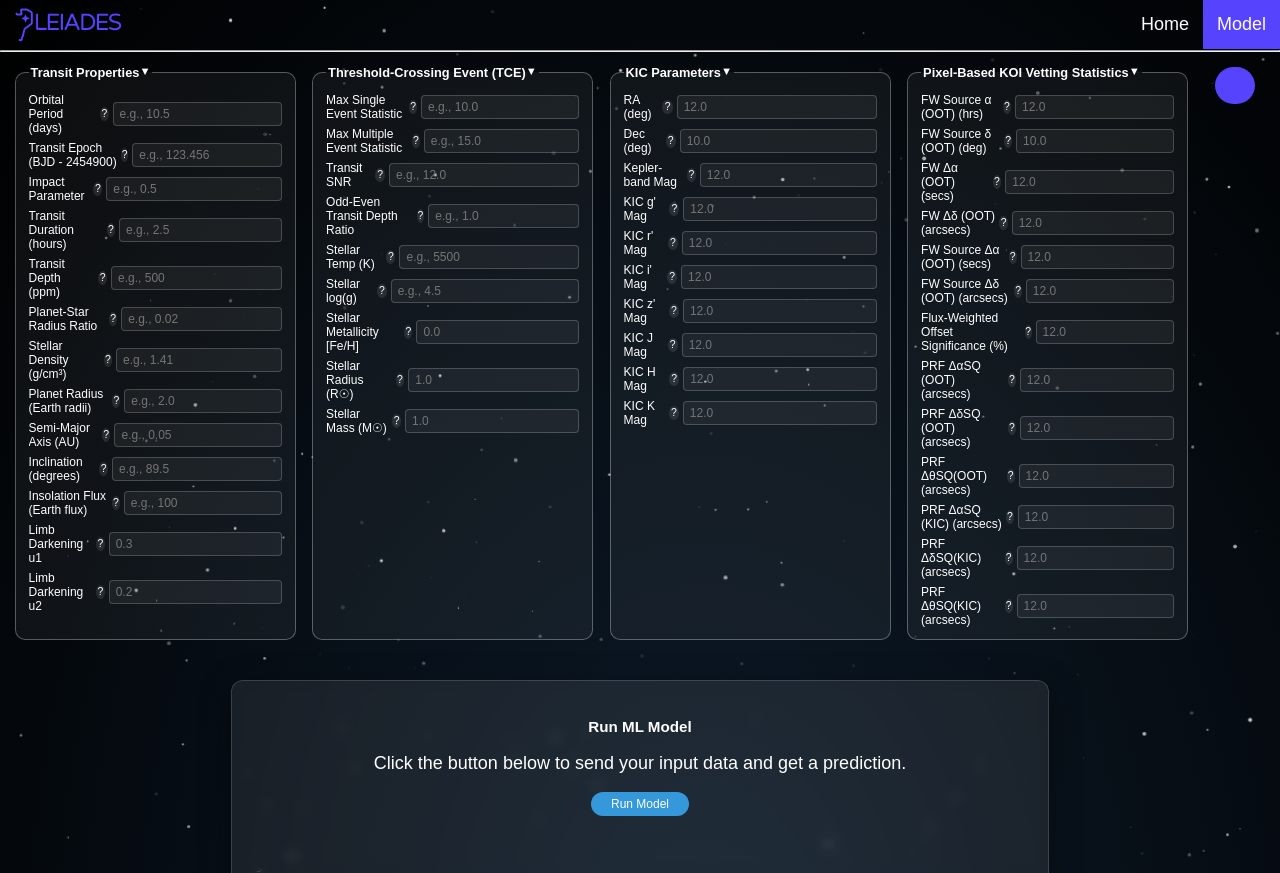
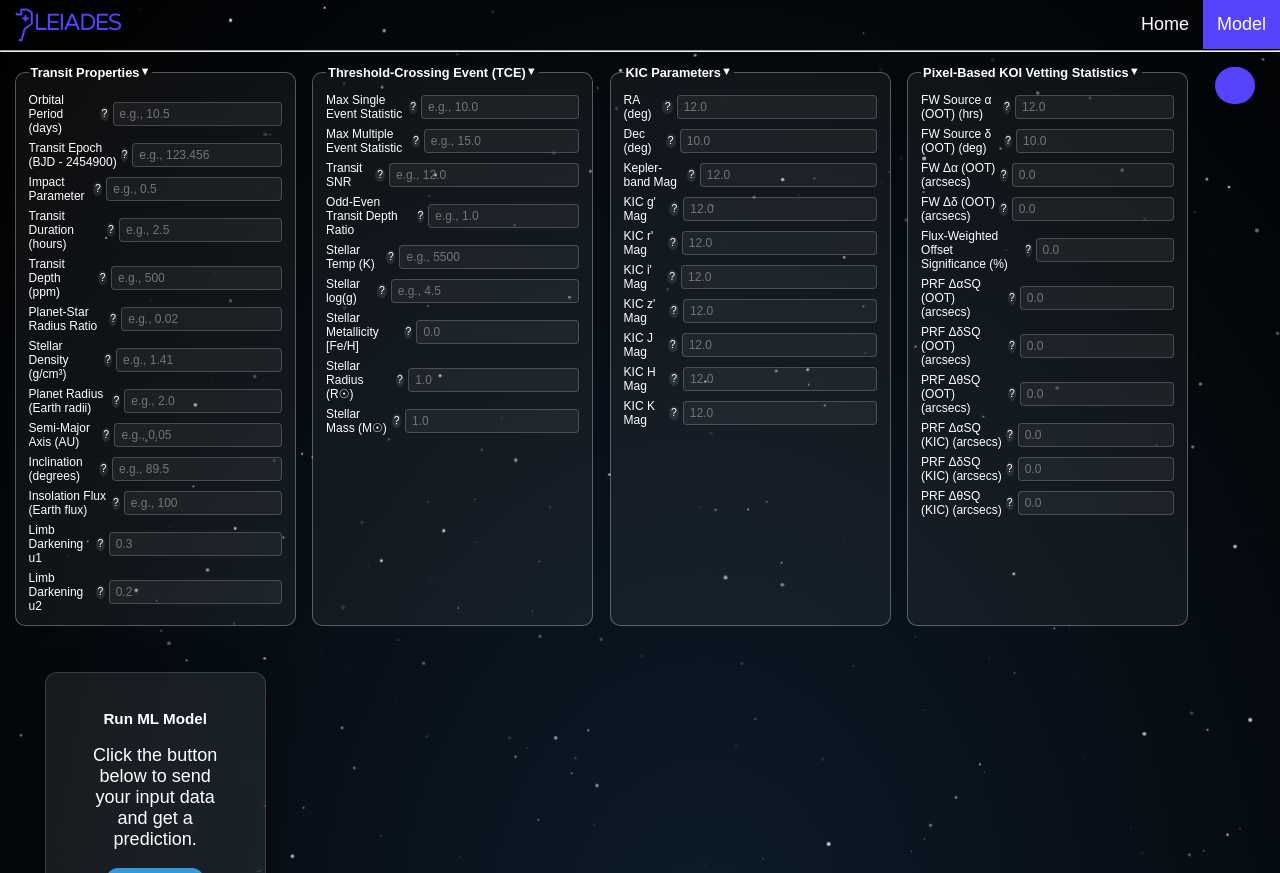
Before and after one commit to confuzzlementation/pleiades, a Flask app: page /model in a window 1280 px wide. Run offline with Flask 3, Linux system fonts and the light colour scheme; parts of the project's set-up code (start-up, migrations or seed data) failed here and were passed over; some libraries are stand-ins or nearby versions; some web fonts are replaced.

Commit message:
tooltips

```diff
--- a/app.py
+++ b/app.py
@@ -11,14 +11,14 @@ import pickle
 import pandas as pd
 
 # # Use pickle to load in the pre-trained model.
-with open(f'gdbtmodel.pkl', 'rb') as f: # need to change to our file
-    model = pickle.load(f)
+# with open(f'gdbtmodel.pkl', 'rb') as f: # need to change to our file
+#     model = pickle.load(f)
 
 app = Flask(__name__)
 CORS(app)
 
 model_manager = ModelManager()
-model = joblib.load('xgboost_model.pkl')
+# model = joblib.load('xgboost_model.pkl')
 
 app.config["MODEL_MANAGER"] = model_manager
 
--- a/templates/model.html
+++ b/templates/model.html
@@ -206,53 +206,56 @@
             </div>
         </fieldset>
 
-        <!-- Uncertainties -->
+<!-- Pixel-Based KOI Vetting Statistics -->
 <fieldset class="collapsible">
     <legend>Pixel-Based KOI Vetting Statistics</legend>
     <div class="fieldset-content">
-                <label>FW Source α (OOT) (hrs)<span class="tooltip" title="Right Ascension (J2000).">?</span>
-                    <input type="number" name="kic_ra" placeholder="12.0" step="0.01" min="0">
+        <label>FW Source α (OOT) (hrs)
+            <span class="tooltip" title="Right Ascension of the flux-weighted source in out-of-transit images.">?</span>
+            <input type="number" name="fw_alpha_oot" placeholder="12.0" step="0.01" min="0">
         </label>
-                <label>FW Source δ (OOT) (deg)<span class="tooltip" title="Declination (J2000).">?</span>
-                    <input type="number" name="kic_dec" placeholder="10.0" step="0.01" min="-90" max="90">
+        <label>FW Source δ (OOT) (deg)
+            <span class="tooltip" title="Declination of the flux-weighted source in out-of-transit images.">?</span>
+            <input type="number" name="fw_delta_oot" placeholder="10.0" step="0.01" min="-90" max="90">
         </label>
-                <label>FW Δα (OOT) (secs)<span class="tooltip" title="Magnitude in Kepler band.">?</span>
-                    <input type="number" name="kepler_mag" placeholder="12.0" step="0.01" min="0">
+        <label>FW Δα (OOT) (arcsecs)
+            <span class="tooltip" title="Offset in Right Ascension of the flux-weighted centroid relative to expected position.">?</span>
+            <input type="number" name="fw_delta_alpha_oot" placeholder="0.0" step="0.01">
         </label>
-                <label>FW Δδ (OOT) (arcsecs)<span class="tooltip" title="g' band magnitude.">?</span>
-                    <input type="number" name="kic_g_mag" placeholder="12.0" step="0.01" min="0">
+        <label>FW Δδ (OOT) (arcsecs)
+            <span class="tooltip" title="Offset in Declination of the flux-weighted centroid relative to expected position.">?</span>
+            <input type="number" name="fw_delta_delta_oot" placeholder="0.0" step="0.01">
         </label>
-                <label>FW Source Δα (OOT) (secs)<span class="tooltip" title="r' band magnitude.">?</span>
-                    <input type="number" name="kic_r_mag" placeholder="12.0" step="0.01" min="0">
+        <label>Flux-Weighted Offset Significance (%)
+            <span class="tooltip" title="Significance of the flux-weighted centroid offset. Higher values indicate potential centroid shifts.">?</span>
+            <input type="number" name="fw_offset_significance" placeholder="0.0" step="0.01" min="0">
         </label>
-                <label>FW Source Δδ (OOT) (arcsecs)<span class="tooltip" title="i' band magnitude.">?</span>
-                    <input type="number" name="kic_i_mag" placeholder="12.0" step="0.01" min="0">
+        <label>PRF ΔαSQ (OOT) (arcsecs)
+            <span class="tooltip" title="Point Response Function squared offset in RA for out-of-transit images.">?</span>
+            <input type="number" name="prf_delta_alpha_oot" placeholder="0.0" step="0.01" min="0">
         </label>
-                <label>Flux-Weighted Offset Significance (%)<span class="tooltip" title="z' band magnitude.">?</span>
-                    <input type="number" name="kic_z_mag" placeholder="12.0" step="0.01" min="0">
+        <label>PRF ΔδSQ (OOT) (arcsecs)
+            <span class="tooltip" title="Point Response Function squared offset in Dec for out-of-transit images.">?</span>
+            <input type="number" name="prf_delta_delta_oot" placeholder="0.0" step="0.01" min="0">
         </label>
-                <label>PRF ΔαSQ (OOT) (arcsecs)<span class="tooltip" title="J band magnitude.">?</span>
-                    <input type="number" name="kic_j_mag" placeholder="12.0" step="0.01" min="0">
+        <label>PRF ΔθSQ (OOT) (arcsecs)
+            <span class="tooltip" title="PRF squared centroid shift in total angle for out-of-transit images.">?</span>
+            <input type="number" name="prf_delta_theta_oot" placeholder="0.0" step="0.01" min="0">
         </label>
-                <label>	PRF ΔδSQ (OOT) (arcsecs)<span class="tooltip" title="H band magnitude.">?</span>
-                    <input type="number" name="kic_h_mag" placeholder="12.0" step="0.01" min="0">
+        <label>PRF ΔαSQ (KIC) (arcsecs)
+            <span class="tooltip" title="PRF squared offset in RA for in-transit images compared to KIC coordinates.">?</span>
+            <input type="number" name="prf_delta_alpha_kic" placeholder="0.0" step="0.01" min="0">
         </label>
-                <label>PRF ΔθSQ(OOT) (arcsecs)<span class="tooltip" title="K band magnitude.">?</span>
-                    <input type="number" name="kic_k_mag" placeholder="12.0" step="0.01" min="0">
+        <label>PRF ΔδSQ (KIC) (arcsecs)
+            <span class="tooltip" title="PRF squared offset in Dec for in-transit images compared to KIC coordinates.">?</span>
+            <input type="number" name="prf_delta_delta_kic" placeholder="0.0" step="0.01" min="0">
         </label>
-                <label>PRF ΔαSQ (KIC) (arcsecs)<span class="tooltip" title="i' band magnitude.">?</span>
-                    <input type="number" name="kic_i_mag" placeholder="12.0" step="0.01" min="0">
-                </label>
-                <label>PRF ΔδSQ(KIC) (arcsecs)<span class="tooltip" title="z' band magnitude.">?</span>
-                    <input type="number" name="kic_z_mag" placeholder="12.0" step="0.01" min="0">
-                </label>
-                <label>	PRF ΔθSQ(KIC) (arcsecs)<span class="tooltip" title="J band magnitude.">?</span>
-                    <input type="number" name="kic_j_mag" placeholder="12.0" step="0.01" min="0">
+        <label>PRF ΔθSQ (KIC) (arcsecs)
+            <span class="tooltip" title="PRF squared total angle offset for in-transit images compared to KIC coordinates.">?</span>
+            <input type="number" name="prf_delta_theta_kic" placeholder="0.0" step="0.01" min="0">
         </label>
     </div>
 </fieldset>
-    </section>
-</div>
 
 <div id="runModelContainer" class="glass" style="margin: 2rem auto; width: 60%; text-align: center; padding: 1.5rem;">
     <h2>Run ML Model</h2>
```
Lines whose indentation alone changed are shown as unchanged.
